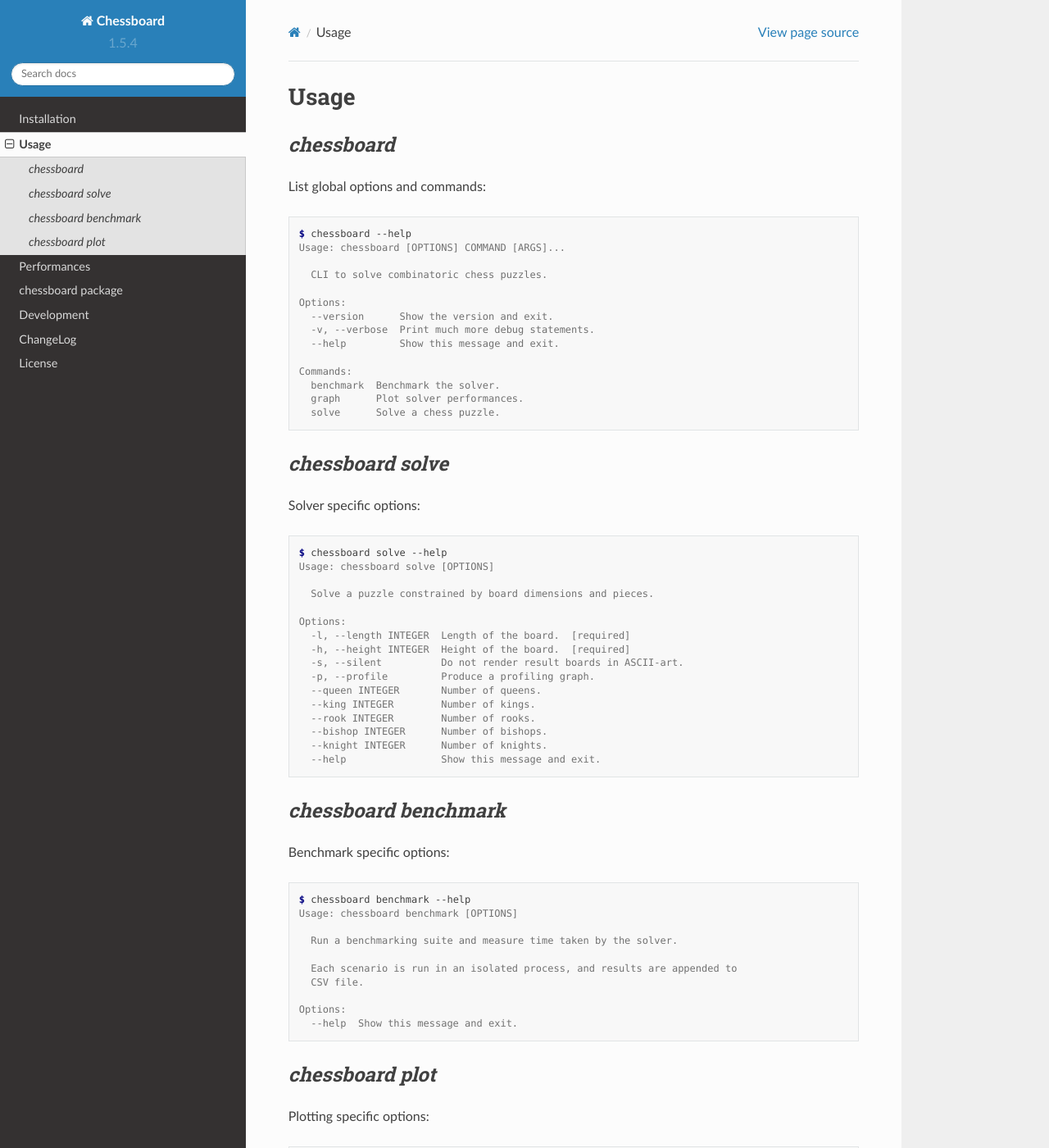
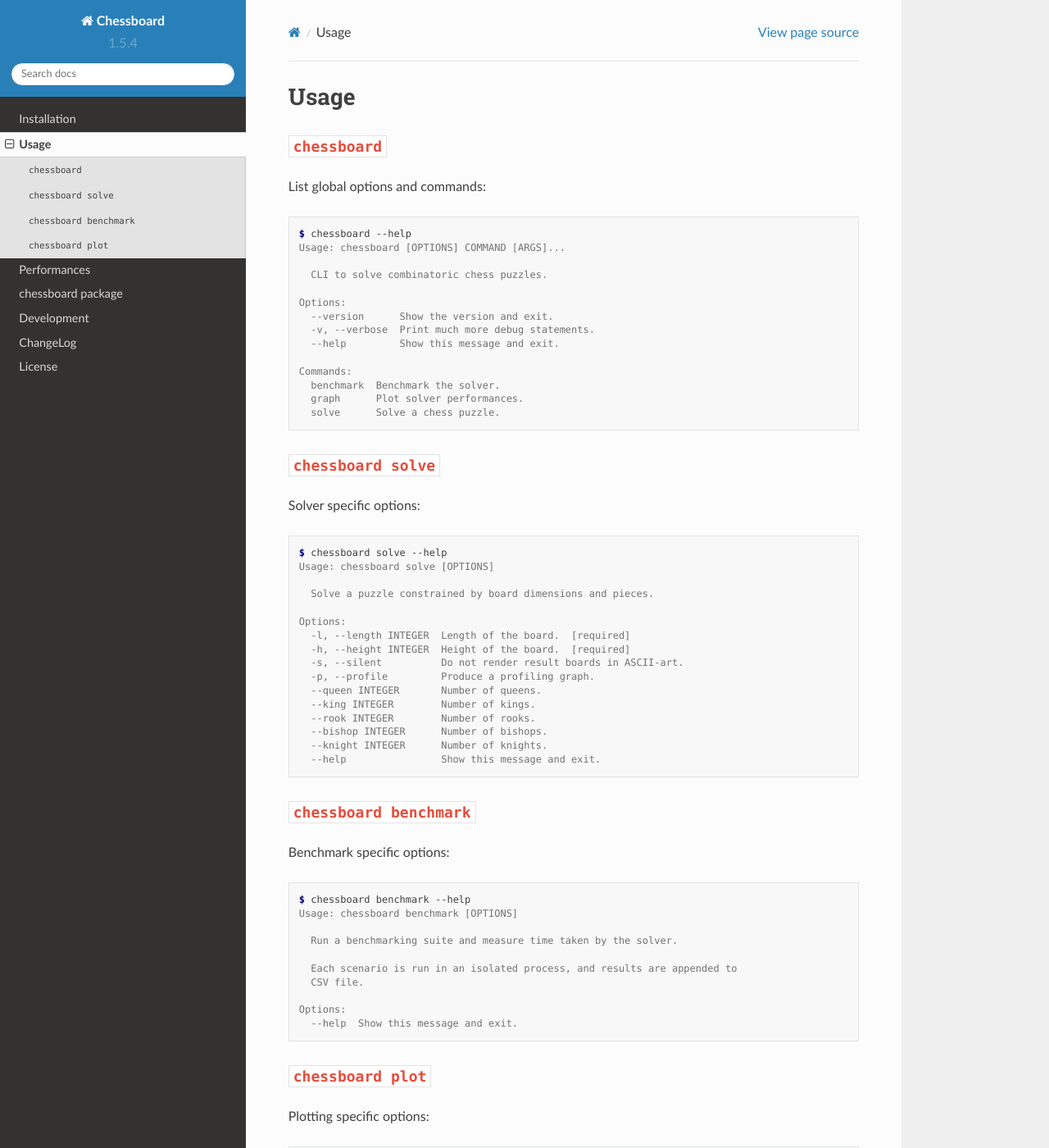
Before and after one commit to kdeldycke/chessboard, a Sphinx documentation site: the page built from docs/usage.rst, in a window 1280 px wide and 1400 px high. Shown: the whole window at 82% size. Built offline with Sphinx 7.4.7 and the Read the Docs theme 2.0.0, drawn with Linux system fonts in a browser that asks for light colours.

Commit message:
Fix rendering.

```diff
--- a/docs/usage.rst
+++ b/docs/usage.rst
@@ -2,8 +2,8 @@ Usage
 =====
 
 
-`chessboard`
-------------
+``chessboard``
+--------------
 
 List global options and commands:
 
@@ -25,8 +25,8 @@ List global options and commands:
       solve      Solve a chess puzzle.
 
 
-`chessboard solve`
-------------------
+``chessboard solve``
+--------------------
 
 Solver specific options:
 
@@ -50,8 +50,8 @@ Solver specific options:
       --help                Show this message and exit.
 
 
-`chessboard benchmark`
-----------------------
+``chessboard benchmark``
+------------------------
 
 Benchmark specific options:
 
@@ -69,8 +69,8 @@ Benchmark specific options:
       --help  Show this message and exit.
 
 
-`chessboard plot`
------------------
+``chessboard plot``
+-------------------
 
 Plotting specific options:
 
```
